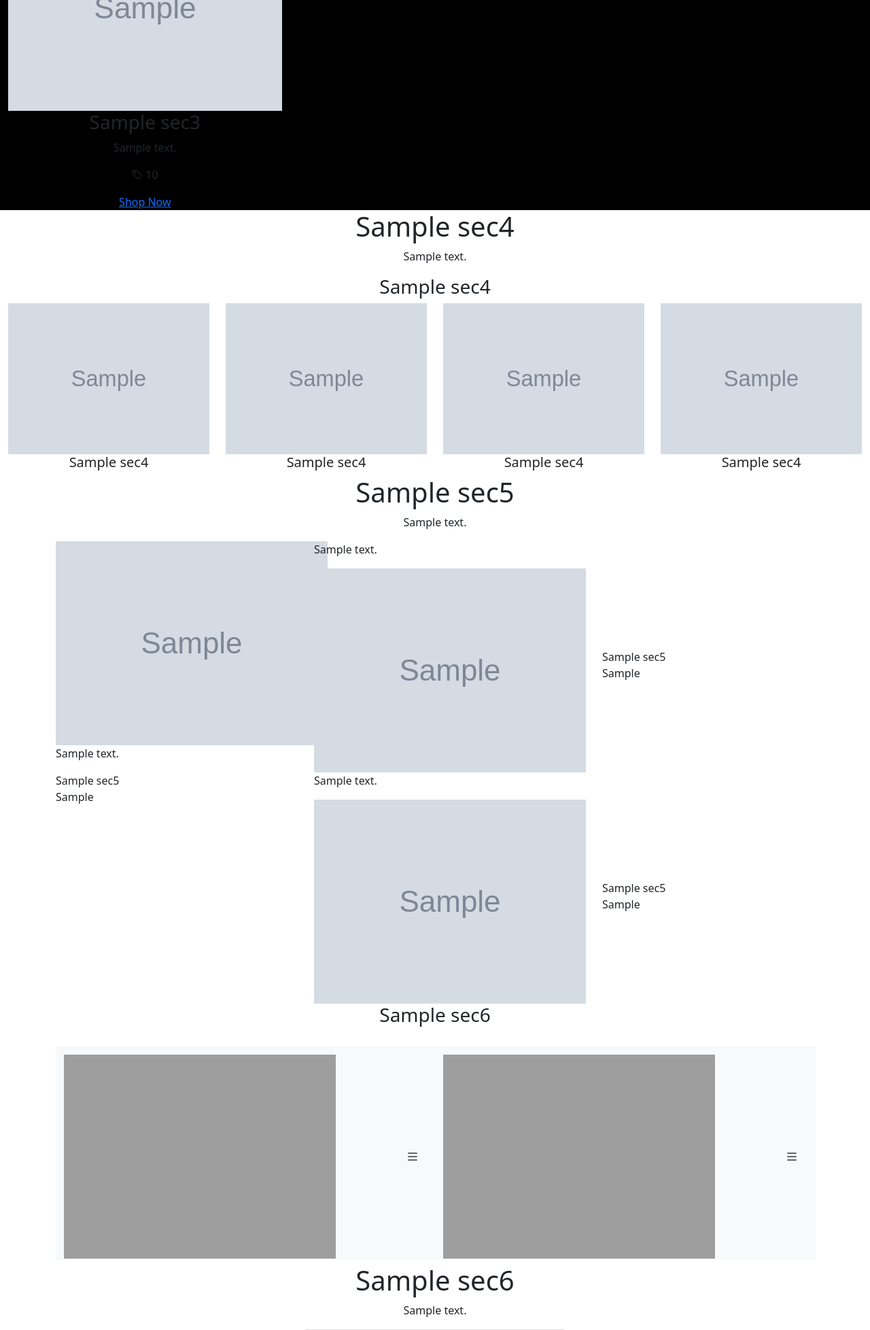
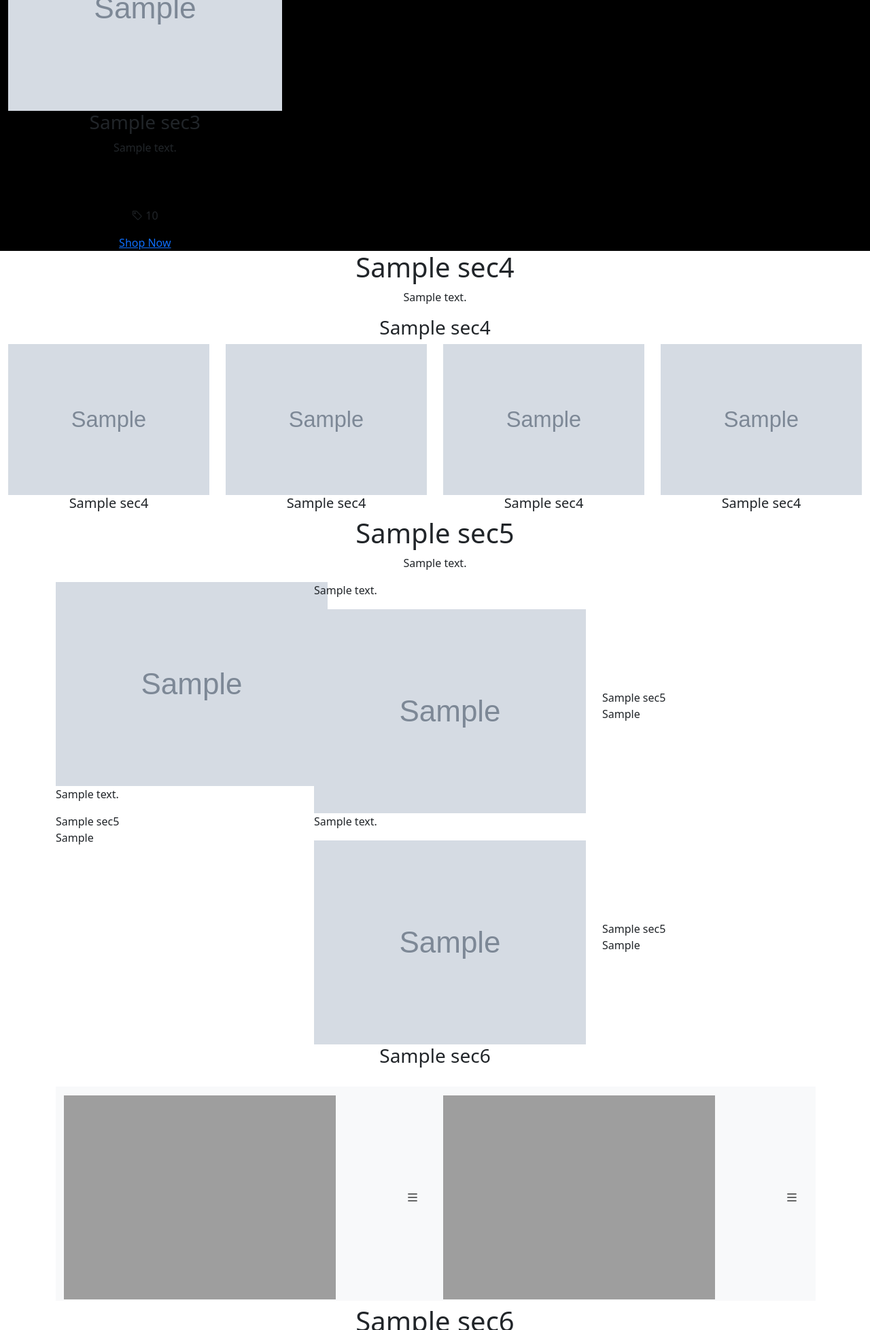
Before and after one commit to ondev97/mayura, a Django app: template templates/index.html in a window 1280 px wide. Shown: the part 861-2817 px from the top of the page at 68% size. Run offline with Django 3.2, Linux system fonts and the light colour scheme; the template is opened without the code that fills it: most values are stand-ins (such as "Sample title", 1, 10 or a date in 2020); grey boxes marked "Sample" are stand-in pictures; some libraries are stand-ins or nearby versions.

Commit message:
something changed

```diff
--- a/templates/index.html
+++ b/templates/index.html
@@ -90,7 +90,7 @@
                     </div>
                     <div class="product-text text-center">
                         <h3 >{{ s.title }}</h3>
-                        <p>{{ s.description|safe }}</p>
+                        <div style="min-height: 100px">{{ s.description|safe }}</div>
                         <p><i class="bi bi-tag"></i> {{ s.price }}</p>
                         <a href={{ s.url }}>Shop Now</a>
                     </div>
```
